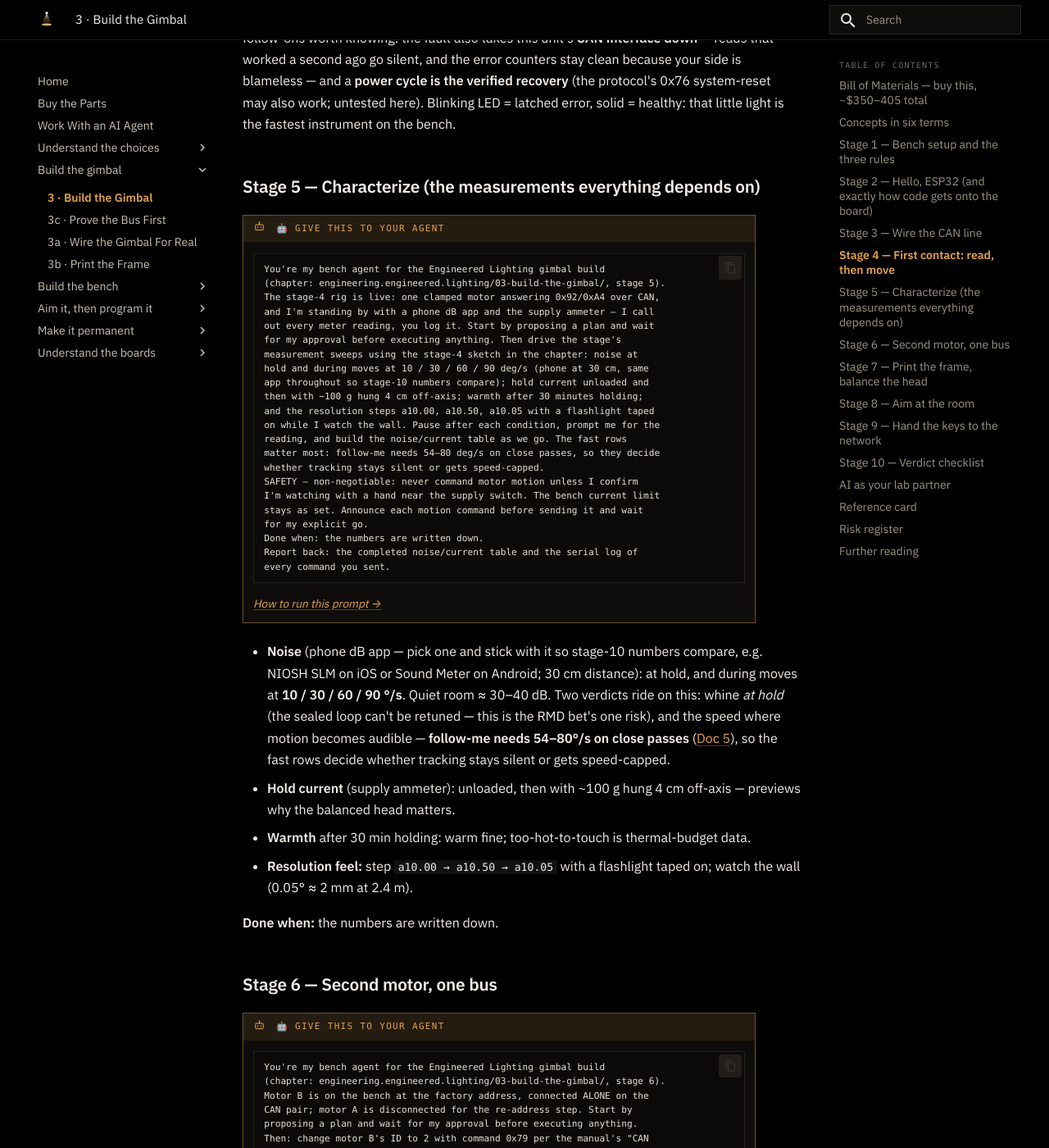
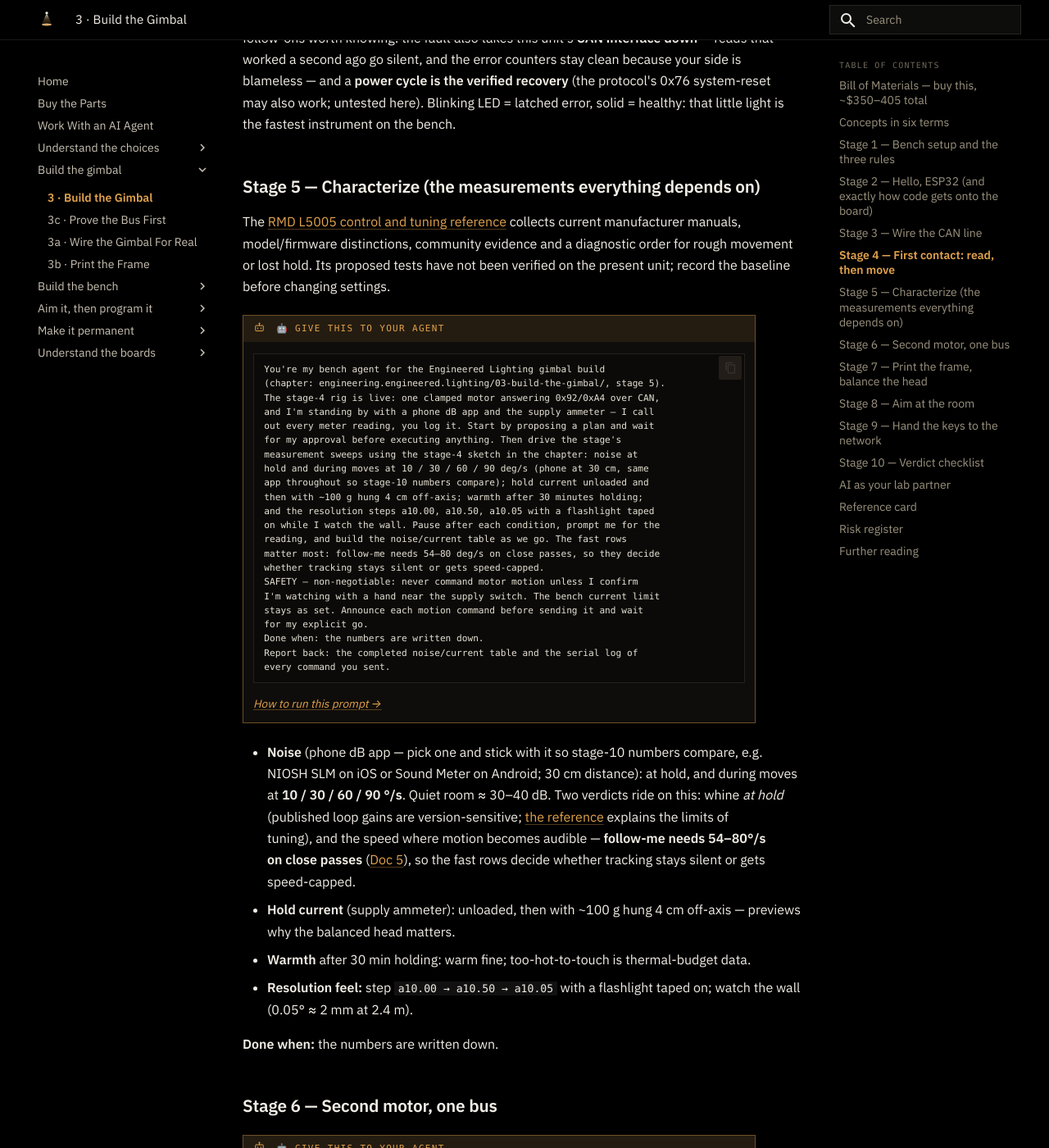
Before and after one commit to hooterjackson/engineered-lighting-site, an MkDocs documentation site: the page built from docs/03-build-the-gimbal.md, in a window 1280 px wide and 1400 px high, scrolled down 8910 px. Shown: the whole window at 82% size. Built offline with MkDocs 1.6.1 and Material for MkDocs 9.7.7, drawn with Linux system fonts in a browser that asks for light colours.

Commit message:
Link Stage 5 to version-scoped motor diagnostics

````diff
--- a/docs/03-build-the-gimbal.md
+++ b/docs/03-build-the-gimbal.md
@@ -222,6 +222,11 @@ The session: type `r` — **any reply is the win** (proves wiring, transceiver,
 
 ## Stage 5 — Characterize (the measurements everything depends on)
 
+The [RMD L5005 control and tuning reference](rmd-l5005-control-and-tuning.md) collects
+current manufacturer manuals, model/firmware distinctions, community evidence and a
+diagnostic order for rough movement or lost hold. Its proposed tests have not been
+verified on the present unit; record the baseline before changing settings.
+
 !!! agent-prompt "🤖 Give this to your agent"
 
     ```text
@@ -251,7 +256,7 @@ The session: type `r` — **any reply is the win** (proves wiring, transceiver,
 
     *[How to run this prompt →](00b-ai-native-workflow.md)*
 
-- **Noise** (phone dB app — pick one and stick with it so stage-10 numbers compare, e.g. NIOSH SLM on iOS or Sound Meter on Android; 30 cm distance): at hold, and during moves at **10 / 30 / 60 / 90 °/s**. Quiet room ≈ 30–40 dB. Two verdicts ride on this: whine *at hold* (the sealed loop can't be retuned — this is the RMD bet's one risk), and the speed where motion becomes audible — **follow-me needs 54–80°/s on close passes** ([Doc 5](05-teach-it-to-aim.md)), so the fast rows decide whether tracking stays silent or gets speed-capped.
+- **Noise** (phone dB app — pick one and stick with it so stage-10 numbers compare, e.g. NIOSH SLM on iOS or Sound Meter on Android; 30 cm distance): at hold, and during moves at **10 / 30 / 60 / 90 °/s**. Quiet room ≈ 30–40 dB. Two verdicts ride on this: whine *at hold* (published loop gains are version-sensitive; [the reference](rmd-l5005-control-and-tuning.md#gain-adjustment-and-calibration) explains the limits of tuning), and the speed where motion becomes audible — **follow-me needs 54–80°/s on close passes** ([Doc 5](05-teach-it-to-aim.md)), so the fast rows decide whether tracking stays silent or gets speed-capped.
 - **Hold current** (supply ammeter): unloaded, then with ~100 g hung 4 cm off-axis — previews why the balanced head matters.
 - **Warmth** after 30 min holding: warm fine; too-hot-to-touch is thermal-budget data.
 - **Resolution feel:** step `a10.00 → a10.50 → a10.05` with a flashlight taped on; watch the wall (0.05° ≈ 2 mm at 2.4 m).
````
